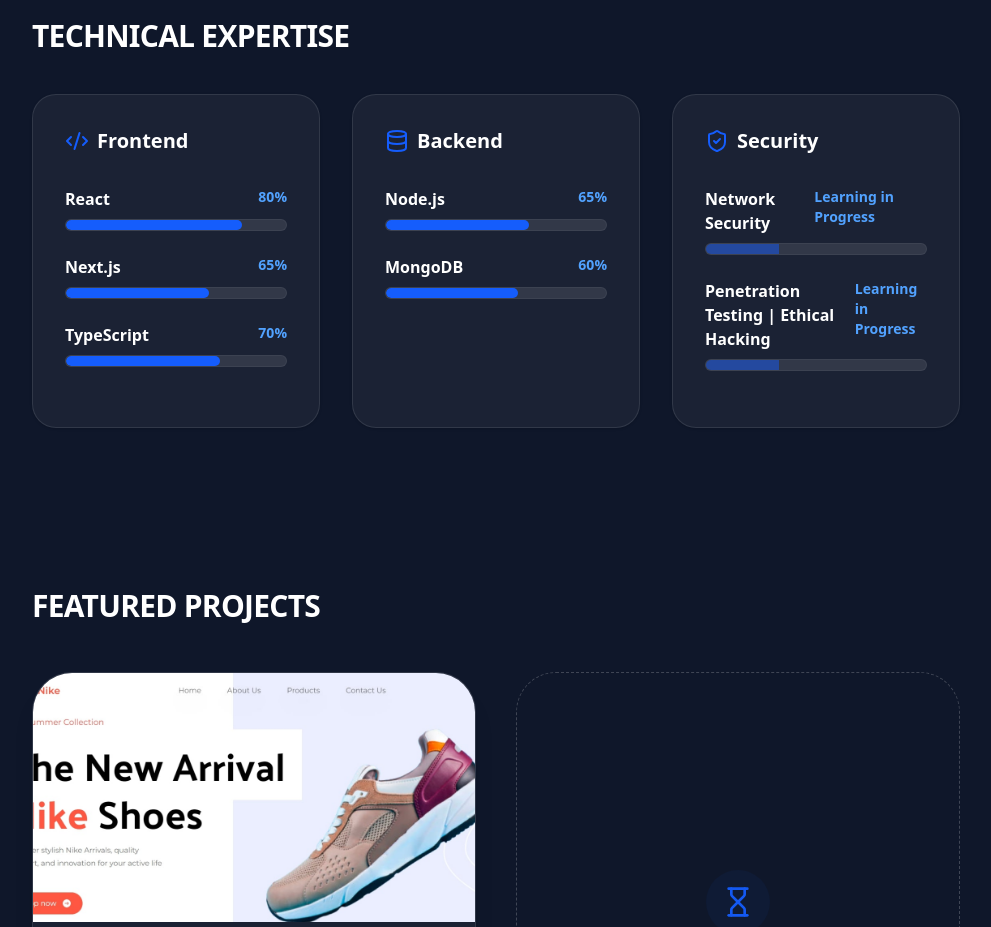
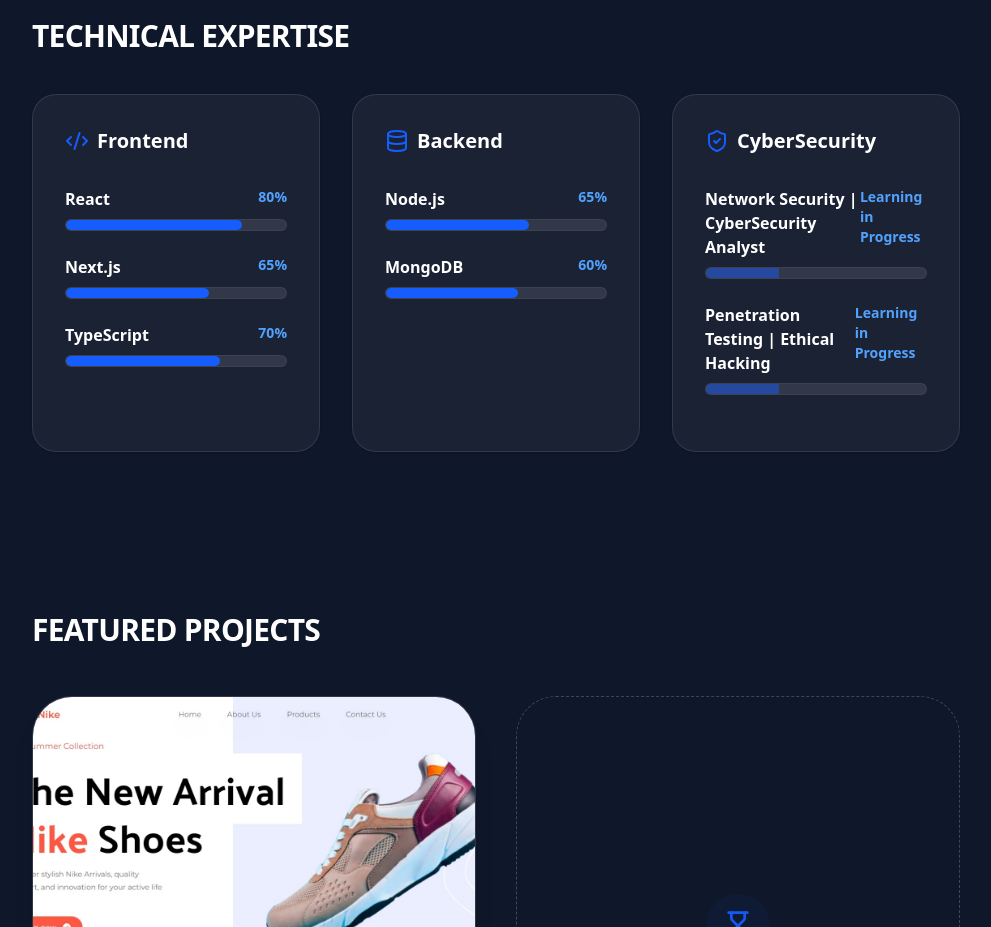
Before and after one commit to Damiyyo/Dami-Portfolio, a React (Vite) app: page / in a window 1280 px wide. Shown: the part 1520-2447 px from the top of the page, without its empty margins (272-1263 px from the left). Built offline with nearby package versions, Linux system fonts and the light colour scheme.

Commit message:
update: add work experience

```diff
--- a/src/components/Skills.tsx
+++ b/src/components/Skills.tsx
@@ -55,7 +55,7 @@
   ];
 
   const security: Skill[] = [
-    { name: "Network Security", status: "Learning in Progress" },
+    { name: "Network Security | CyberSecurity Analyst", status: "Learning in Progress" },
     { name: "Penetration Testing | Ethical Hacking", status: "Learning in Progress" },
   ];
 
@@ -84,7 +84,7 @@
 
         {/* Cybersecurity */}
         <motion.div className={cardClass}>
-          <h3 className="text-xl font-black mb-8 flex items-center gap-2"><ShieldCheck className="text-blue-600" /> Security</h3>
+          <h3 className="text-xl font-black mb-8 flex items-center gap-2"><ShieldCheck className="text-blue-600" /> CyberSecurity</h3>
           {security.map(s => <SkillBar key={s.name} skill={s} isDarkMode={isDarkMode} />)}
         </motion.div>
       </div>
```
